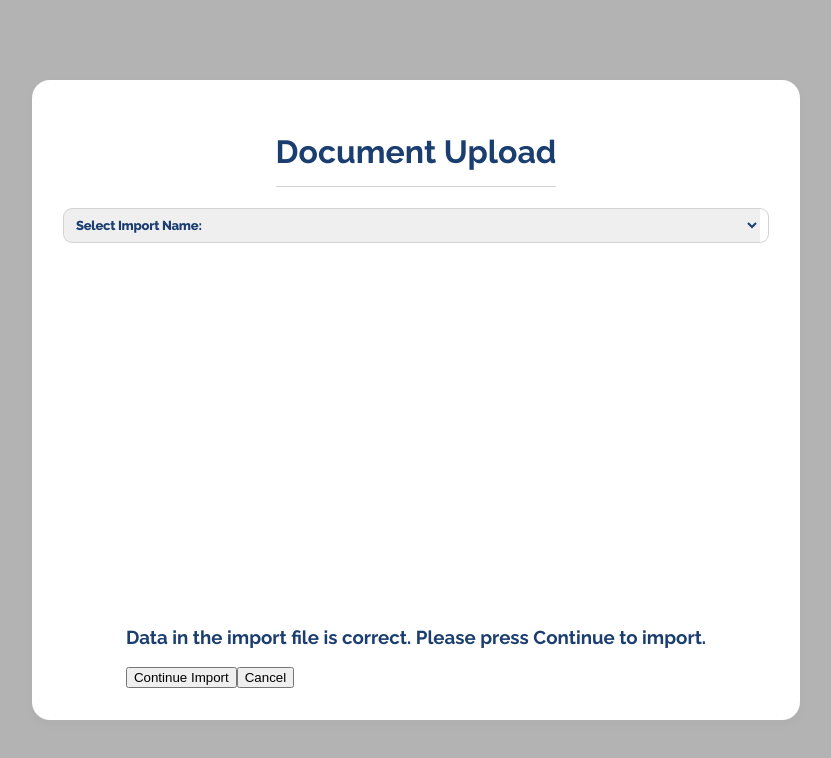
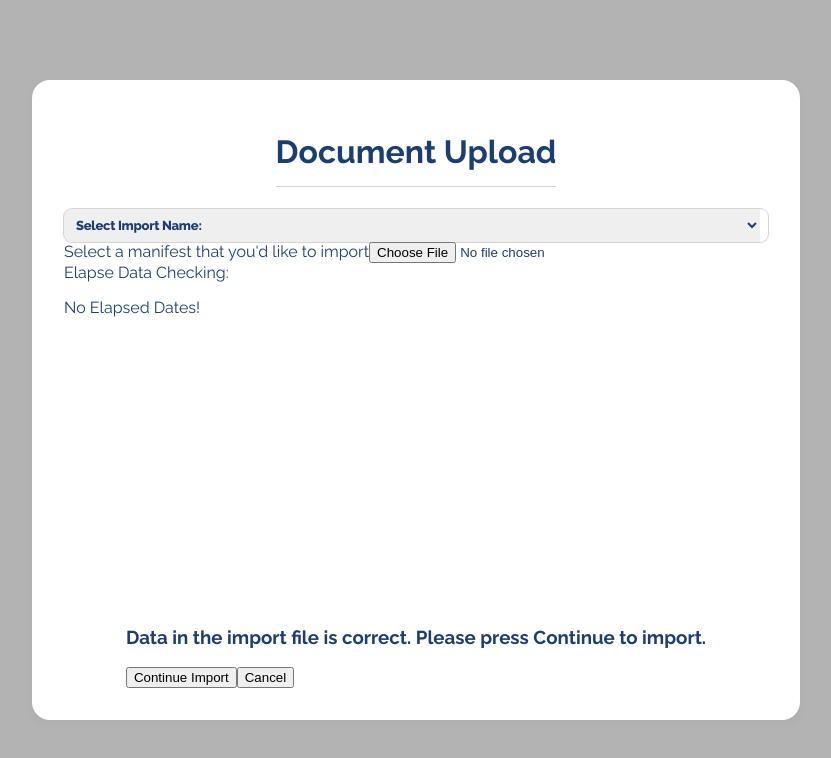
Before and after one commit to rosslibby/skyhop-assessment, a React (Create React App) app: page / in a window 1280 px wide. Shown: the top 758 px of the page, without its empty margins (224-1055 px from the left). Built offline with nearby package versions, Linux system fonts and the light colour scheme.

Commit message:
implement vDOM for file uploading

```diff
--- a/src/App.tsx
+++ b/src/App.tsx
@@ -32,6 +32,15 @@ function App() {
                 },
               ]}
             />
+            <section>
+              <label htmlFor="uploader">Select a manifest that you'd like to import</label>
+              <input name="uploader" type="file" />
+            </section>
+
+            <section>
+              <label>Elapse Data Checking:</label>
+              <p>No Elapsed Dates!</p>
+            </section>
           </section>
         </div>
 
```
